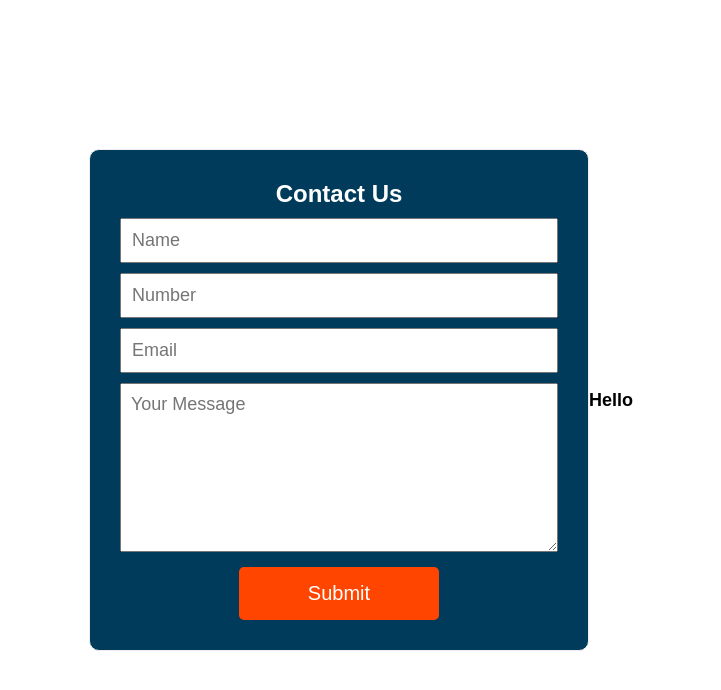
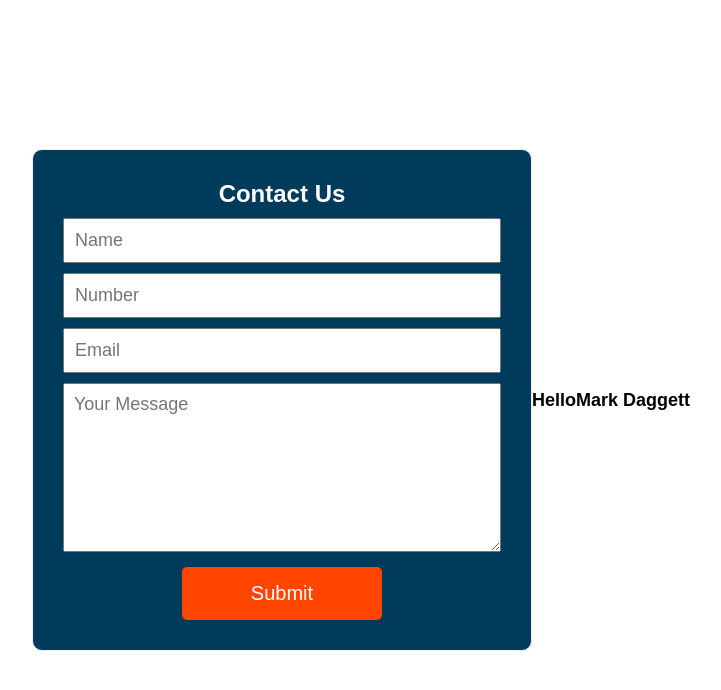
Before and after one commit to HzaDogar/contact-us-sheet, a plain HTML site: page index.html in a window 1280 px wide. Shown: the whole page, without its empty margins (279-1000 px from the left). Drawn offline with Linux system fonts and the light colour scheme.

Commit message:
colabrate

```diff
--- a/index.html
+++ b/index.html
@@ -31,6 +31,7 @@
 
     <script src="/script.js"></script>
     <h1>Hello</h1>
+    <h1>Mark Daggett</h1>
 </body>
 
 </html>
```
